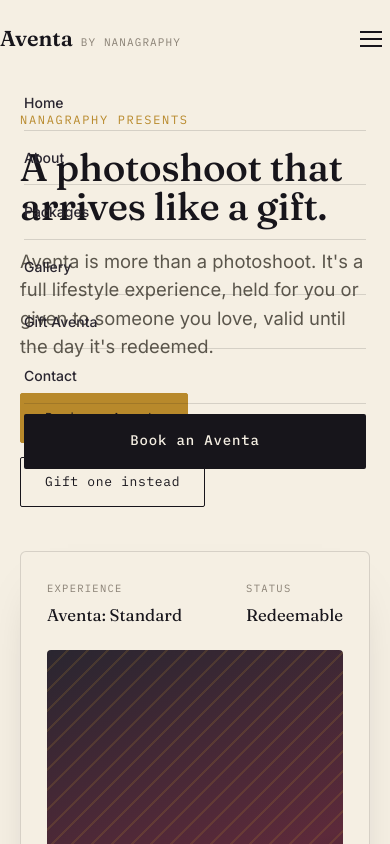
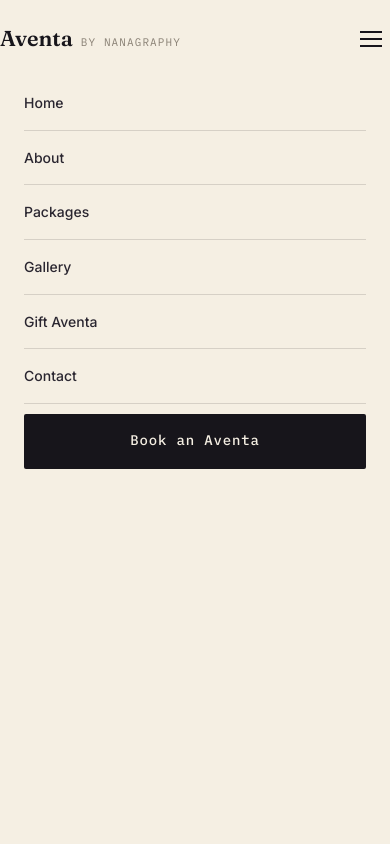
Before and after one commit to Scrappychad/Aventa, a plain HTML site: page index.html in a window 390 px wide. Both pictures are taken after a click on the button "Toggle menu". Shown: the top 844 px of the page. Drawn offline with Linux system fonts and the light colour scheme.

Commit message:
nav bar fix (mobile)

```diff
--- a/css/style.css
+++ b/css/style.css
@@ -118,7 +118,8 @@
 
 @media (max-width:860px){
   .nav-links{
-    position:fixed; inset:64px 0 0 0; background:var(--paper);
+    position:fixed; top:64px; left:0; right:0; height:calc(100vh - 64px);
+    background:var(--paper); z-index:60; overflow-y:auto;
     flex-direction:column; align-items:flex-start; gap:0;
     padding:12px 24px; transform:translateY(-8px);
     opacity:0; pointer-events:none; transition:opacity .18s ease, transform .18s ease;
```
